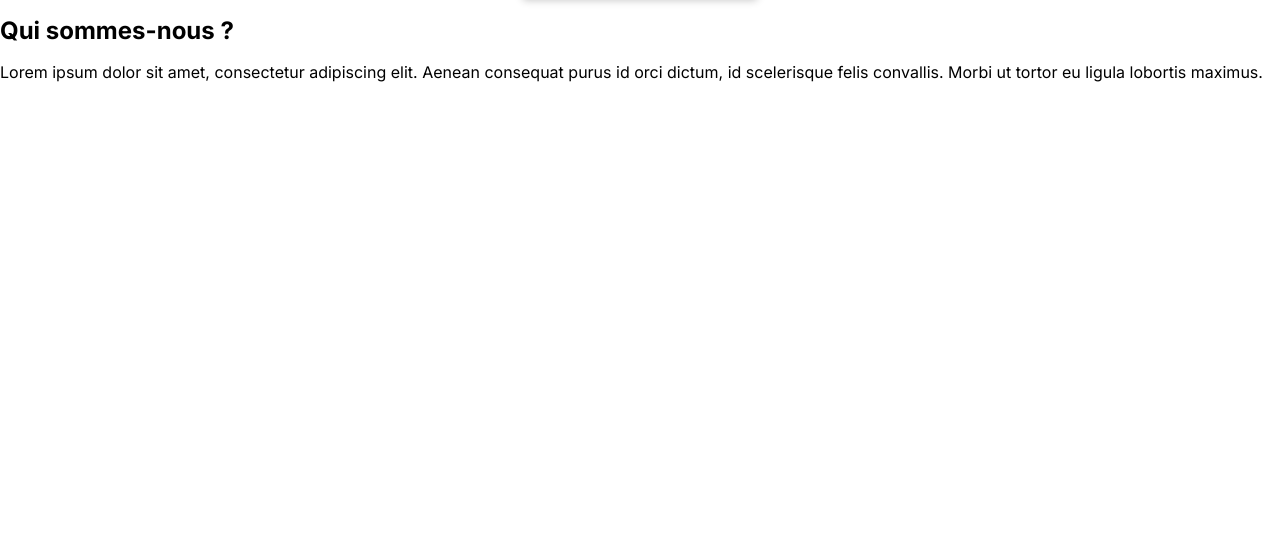
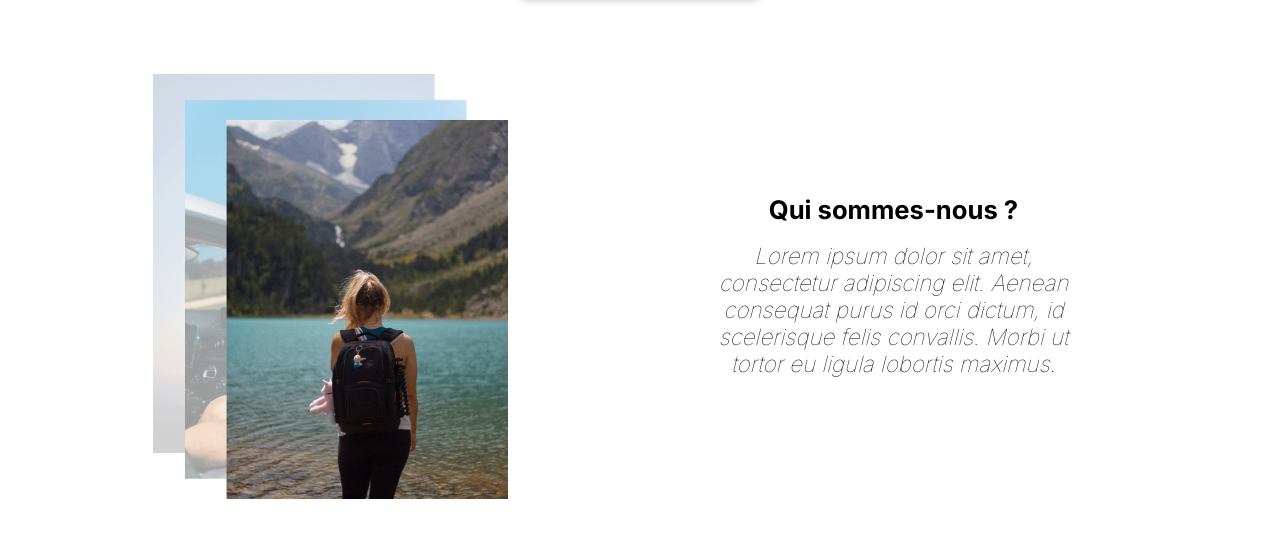
Before and after one commit to romainmltr/Interaxe, a website: page index.html in a window 1280 px wide. Shown: the part 660-1198 px from the top of the page. Before the commit the page ends 800 px from the top, so only its background shows below. Drawn offline with Linux system fonts and the light colour scheme.

Commit message:
Add 'qui-sommes-nous'

```diff
--- a/index.html
+++ b/index.html
@@ -49,7 +49,7 @@
 
     <section id="qui-sommes-nous">
         <div class="left">
-            <img src="" alt="">
+            <img src="img/landing_pages_qui_sommes_nous.png" alt="">
 
         </div>
         <div class="right">
--- a/style.scss
+++ b/style.scss
@@ -168,6 +168,41 @@ header {
   }
 }
 
+#qui-sommes-nous{
+  display: flex;
+  padding: 6%;
+  .left{
+    width: 50%;
+    display: flex;
+    justify-content: center;
+    align-items: center;
+    img{
+      width: 70%;
+      object-fit: cover;
+    }
+  }
+  .right{
+    width: 50%;
+    padding: 5%;
+    display: flex;
+    flex-direction: column;
+    align-items: center;
+    justify-content: center;
+
+    h3{
+      font-size: 1.6rem;
+    }
+    p{
+      font-size: 1.4rem;
+      text-align: center;
+      font-weight: 100;
+      font-style: italic;
+      width: 400px;
+    }
+
+  }
+}
+
 // Mixins (responsive)
 @mixin for-phone-only {
   @media screen and (max-width: 599px) {
```
Also changed, not shown: img/landing_pages_qui_sommes_nous.png (added), style.css, 1 other file.
